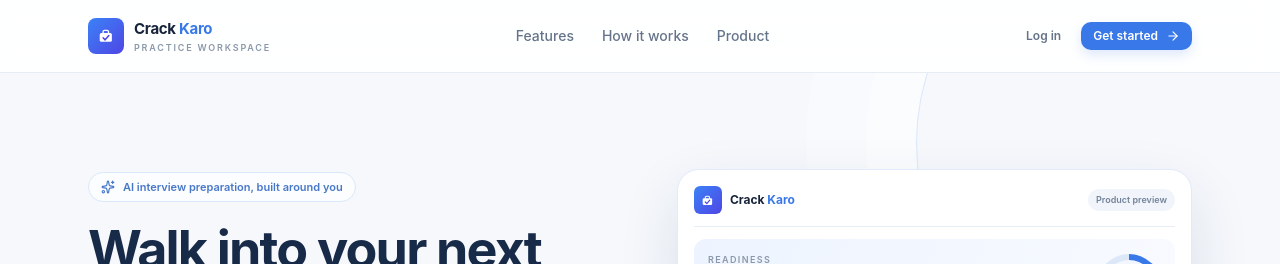
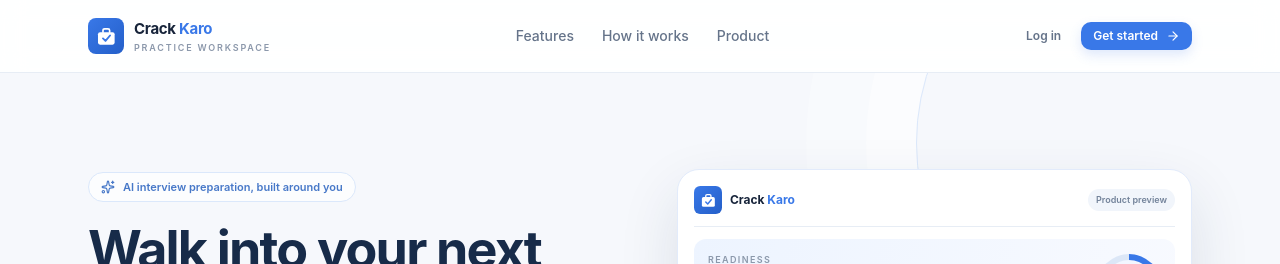
Before and after one commit to udii05/crack-karo, a Next.js app in the folder frontend/: page / in a window 1280 px wide. Shown: the top 264 px of the page. Built offline with nearby package versions, Linux system fonts and the light colour scheme; no server answers.

Commit message:
style: align Crack Karo logo with brand blue

```diff
--- a/frontend/components/brand/BrandMark.tsx
+++ b/frontend/components/brand/BrandMark.tsx
@@ -6,25 +6,25 @@ export default function BrandMark({
   return (
     <span
       aria-hidden="true"
-      className={`inline-grid shrink-0 place-items-center rounded-[22%] bg-gradient-to-br from-[#3B82F6] to-[#4F46E5] ${className}`}
+      className={`inline-grid shrink-0 place-items-center rounded-[22%] bg-gradient-to-br from-[#3978e8] to-[#245fc9] ${className}`}
     >
       <svg
         viewBox="0 0 64 64"
-        className="h-[60%] w-[60%]"
+        className="h-[74%] w-[74%]"
         fill="none"
         aria-hidden="true"
       >
-        <rect x="14" y="24" width="36" height="26" rx="5" fill="#ffffff" />
+        <rect x="12" y="22" width="40" height="30" rx="5" fill="#ffffff" />
         <path
-          d="M24 24v-4a4 4 0 0 1 4-4h8a4 4 0 0 1 4 4v4"
+          d="M24 22v-4a4 4 0 0 1 4-4h8a4 4 0 0 1 4 4v4"
           stroke="#ffffff"
           strokeWidth="4"
           strokeLinecap="round"
           strokeLinejoin="round"
         />
         <path
-          d="M24 38l6 6 11-13"
-          stroke="#4F46E5"
+          d="M24 37l6 6 11-13"
+          stroke="#3978e8"
           strokeWidth="4.5"
           strokeLinecap="round"
           strokeLinejoin="round"
--- a/frontend/tsconfig.json
+++ b/frontend/tsconfig.json
@@ -32,8 +32,7 @@
     "**/*.ts",
     "**/*.tsx",
     ".next/types/**/*.ts",
-    "next-env.d.ts",
-    ".next-build/types/**/*.ts"
+    "next-env.d.ts"
   ],
   "exclude": [
     "node_modules"
```
Also changed, not shown: frontend/app/icon.svg, frontend/public/crack-karo-logo.svg.
